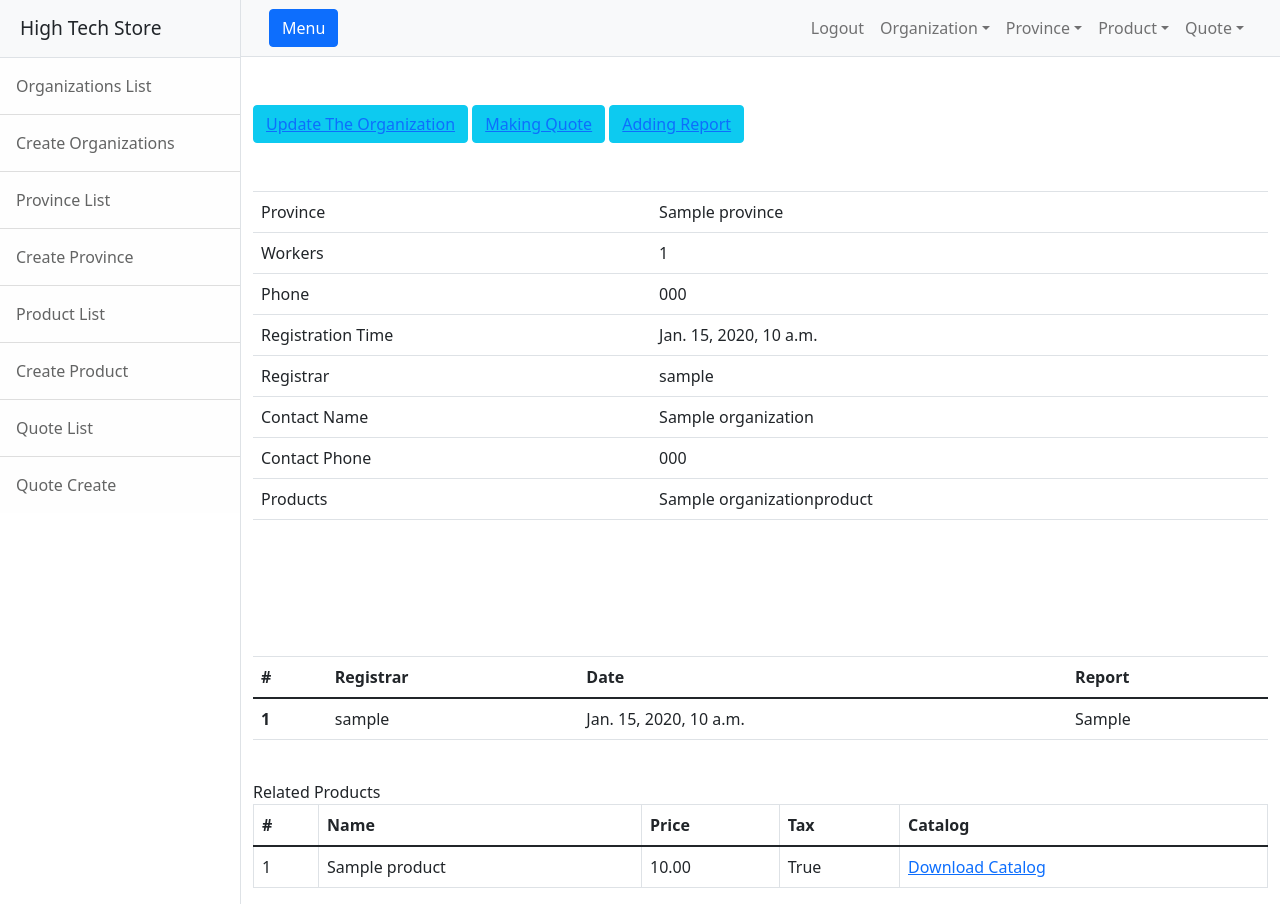
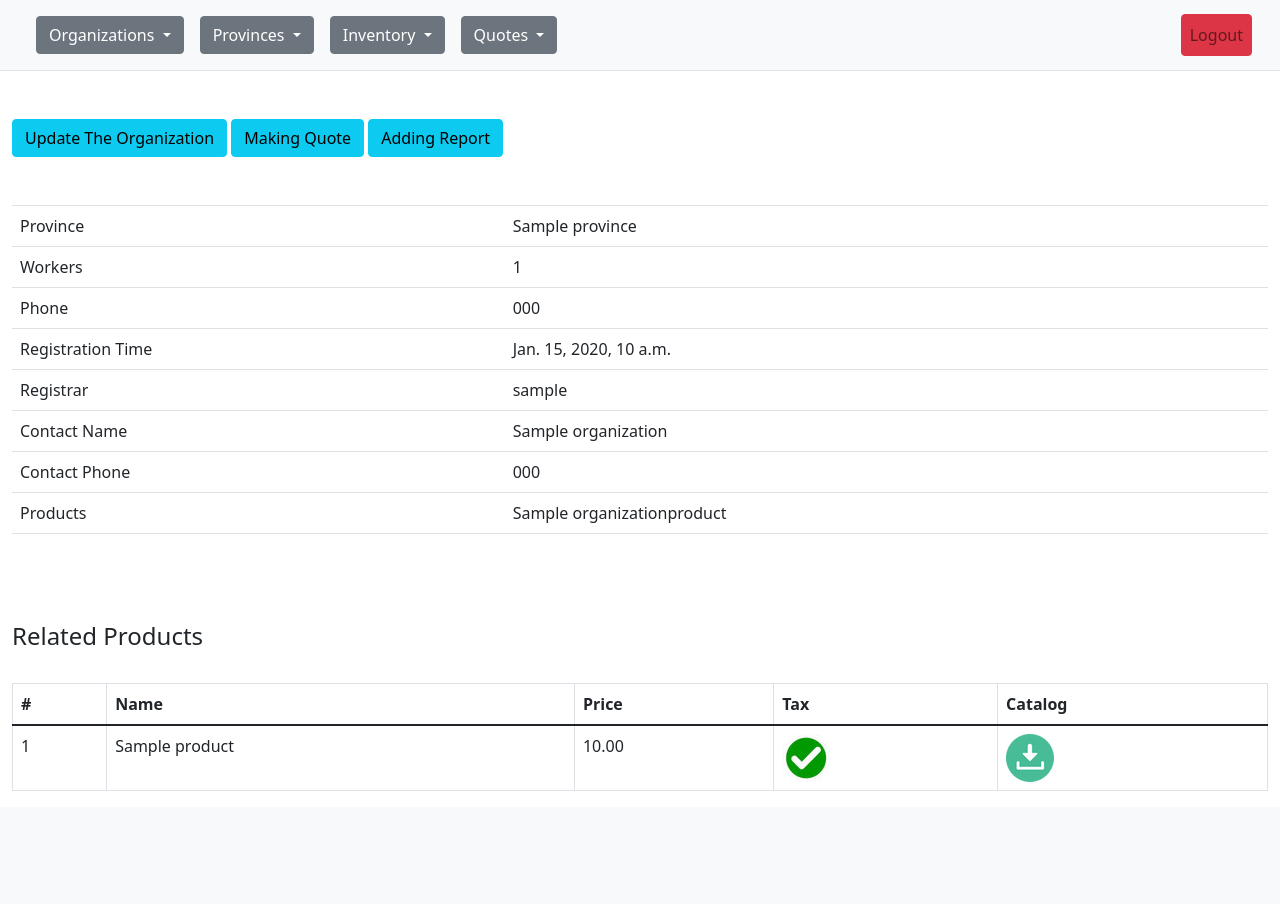
Before and after one commit to MohammadJavadShamloo/FinalProject_Maktab_50, a Django app: page /organization/detail/1/ in a window 1280 px wide. After the commit the page ends 791 px from the top, so only its background shows below. Run offline with Django 3.2, Linux system fonts and the light colour scheme; a user stored in the database is signed in; tables that the repository leaves empty hold one stand-in row (values such as "Sample post"); parts of the project's set-up code (start-up, migrations or seed data) failed here and were passed over; some libraries are stand-ins or nearby versions.

Commit message:
Some Changes in Templates

```diff
--- a/quote/models.py
+++ b/quote/models.py
@@ -44,7 +44,7 @@ class Quote(models.Model):
     updating_date = models.DateTimeField(auto_now=True)
 
     class Meta:
-        ordering = ['registration_date', ]
+        ordering = ['-registration_date', ]
 
     def __str__(self):
         return f'Quote Number {self.id}'
--- a/quote/views.py
+++ b/quote/views.py
@@ -60,7 +60,7 @@ class QuoteListView(ListView):
 
 class QuoteDetailView(DetailView):
     """
-    Class Based View FOr Showing Details Of A Quote
+    Class Based View For Showing Details Of A Quote
     """
     model = Quote
     template_name = 'quote/detail.html'
--- a/templates/auth/logout.html
+++ b/templates/auth/logout.html
@@ -6,7 +6,7 @@
             <h1>Logged out</h1>
             <p>Thanks for spending some quality time with the Web site today.</p>
             <p>You can Login using below link or link in navbar.</p>
-            <p><a href="{% url 'login' %}">Log in again</a></p>
+            <p><a class="btn btn-success" href="{% url 'login' %}">Log in again</a></p>
             <br class="clear">
         </div>
         <!-- END Content -->
--- a/templates/base.html
+++ b/templates/base.html
@@ -16,86 +16,69 @@
     <script src="{% static 'js/bootstrap.bundle.min.js' %}"></script>
 </head>
 <body>
-<div class="d-flex" id="wrapper">
-    <!-- Sidebar-->
-    {% if request.user.is_authenticated %}
-        <div class="border-end bg-white" id="sidebar-wrapper">
-            <div class="sidebar-heading border-bottom bg-light">High Tech Store</div>
-            <div class="list-group list-group-flush">
-                <a class="list-group-item list-group-item-action list-group-item-light p-3"
-                   href="{% url 'organization:organization_list' %}">Organizations List</a>
-                <a class="list-group-item list-group-item-action list-group-item-light p-3"
-                   href="{% url 'organization:organization_create' %}">Create Organizations</a>
-                <a class="list-group-item list-group-item-action list-group-item-light p-3"
-                   href="{% url 'organization:province_list' %}">Province List</a>
-                <a class="list-group-item list-group-item-action list-group-item-light p-3"
-                   href="{% url 'organization:province_create' %}">Create Province</a>
-                <a class="list-group-item list-group-item-action list-group-item-light p-3"
-                   href="{% url 'inventory:product_list' %}">Product List</a>
-                <a class="list-group-item list-group-item-action list-group-item-light p-3"
-                   href="{% url 'inventory:product_create' %}">Create Product</a>
-                <a class="list-group-item list-group-item-action list-group-item-light p-3"
-                   href="{% url 'quote:quote_list' %}">Quote List</a>
-                <a class="list-group-item list-group-item-action list-group-item-light p-3"
-                   href="{% url 'quote:quote_create' %}">Quote Create</a>
-            </div>
-        </div>
-    {% endif %}
 <!-- Page content wrapper-->
 <div id="page-content-wrapper">
     <!-- Top navigation-->
     <nav class="navbar navbar-expand-lg navbar-light bg-light border-bottom">
         <div class="container-fluid">
-                {% if request.user.is_authenticated %}
-                    <button class="btn btn-primary" id="sidebarToggle">Menu</button>
-                {% endif %}
             <button class="navbar-toggler" type="button" data-bs-toggle="collapse"
                     data-bs-target="#navbarSupportedContent" aria-controls="navbarSupportedContent"
                     aria-expanded="false" aria-label="Toggle navigation"><span class="navbar-toggler-icon"></span>
             </button>
             <div class="collapse navbar-collapse" id="navbarSupportedContent">
-                    <ul class="navbar-nav ms-auto mt-2 mt-lg-0">
+                <ul class="navbar-nav me-auto mt-auto mt-lg-0">
                     {% if request.user.is_authenticated %}
-                            <li class="nav-item"><a class="nav-link" href="{% url 'logout' %}">Logout</a></li>
-                            <li class="nav-item dropdown">
-                                <a class="nav-link dropdown-toggle" id="navbarDropdown" href="#" role="button"
-                                   data-bs-toggle="dropdown" aria-haspopup="true" aria-expanded="false">Organization</a>
+                        <li class="nav-item dropdown m-2">
+                            <button class="btn btn-secondary dropdown-toggle" type="button" id="dropdownMenuButton1"
+                                    data-bs-toggle="dropdown" aria-expanded="false">
+                                Organizations
+                            </button>
                             <div class="dropdown-menu dropdown-menu-end" aria-labelledby="navbarDropdown">
-                                    <a class="dropdown-item" href="{% url 'organization:organization_create' %}">Create
-                                        Organization</a>
-                                    <a class="dropdown-item" href="{% url 'organization:organization_list' %}">List
-                                        Organization</a>
+                                <a class="dropdown-item" href="{% url 'organization:organization_create' %}">Create Organization</a>
+                                <a class="dropdown-item" href="{% url 'organization:organization_list' %}">List Organization</a>
                             </div>
                         </li>
-                            <li class="nav-item dropdown">
-                                <a class="nav-link dropdown-toggle" id="navbarDropdown" href="#" role="button"
-                                   data-bs-toggle="dropdown" aria-haspopup="true" aria-expanded="false">Province</a>
+                        <li class="nav-item dropdown m-2">
+                            <button class="btn btn-secondary dropdown-toggle" type="button" id="dropdownMenuButton1"
+                                    data-bs-toggle="dropdown" aria-expanded="false">
+                                Provinces
+                            </button>
                             <div class="dropdown-menu dropdown-menu-end" aria-labelledby="navbarDropdown">
-                                    <a class="dropdown-item" href="{% url 'organization:province_create' %}">Create
-                                        Province</a>
-                                    <a class="dropdown-item" href="{% url 'organization:province_list' %}">Province List</a>
+                                <a class="dropdown-item" href="{% url 'organization:province_create' %}">Create Province</a>
+                                <a class="dropdown-item" href="{% url 'organization:province_list' %}">Province Province</a>
                             </div>
                         </li>
-                            <li class="nav-item dropdown">
-                                <a class="nav-link dropdown-toggle" id="navbarDropdown" href="#" role="button"
-                                   data-bs-toggle="dropdown" aria-haspopup="true" aria-expanded="false">Product</a>
+                        <li class="nav-item dropdown m-2">
+                            <button class="btn btn-secondary dropdown-toggle" type="button" id="dropdownMenuButton1"
+                                    data-bs-toggle="dropdown" aria-expanded="false">
+                                Inventory
+                            </button>
                             <div class="dropdown-menu dropdown-menu-end" aria-labelledby="navbarDropdown">
-                                    <a class="dropdown-item" href="{% url 'inventory:product_create' %}">Create
-                                        Product</a>
+                                <a class="dropdown-item" href="{% url 'inventory:product_create' %}">Create Product</a>
                                 <a class="dropdown-item" href="{% url 'inventory:product_list' %}">List Product</a>
                             </div>
                         </li>
-                            <li class="nav-item dropdown">
-                                <a class="nav-link dropdown-toggle" id="navbarDropdown" href="#" role="button"
-                                   data-bs-toggle="dropdown" aria-haspopup="true" aria-expanded="false">Quote</a>
+                        <li class="nav-item dropdown m-2">
+                            <button class="btn btn-secondary dropdown-toggle" type="button" id="dropdownMenuButton1"
+                                    data-bs-toggle="dropdown" aria-expanded="false">
+                                Quotes
+                            </button>
                             <div class="dropdown-menu dropdown-menu-end" aria-labelledby="navbarDropdown">
-                                    <a class="dropdown-item" href="{% url 'quote:quote_create' %}">Create
-                                        Quote</a>
+                                <a class="dropdown-item" href="{% url 'quote:quote_create' %}">Create Quote</a>
                                 <a class="dropdown-item" href="{% url 'quote:quote_list' %}">List Quote</a>
                             </div>
                         </li>
+                    {% endif %}
+                </ul>
+                <ul class="navbar-nav ms-auto">
+                    {% if request.user.is_authenticated %}
+                        <li class="nav-item">
+                            <a class="nav-link btn btn-danger" href="{% url 'logout' %}">Logout</a>
+                        </li>
                     {% else %}
-                            <li class="nav-item"><a class="nav-link" href="{% url 'login' %}">Login</a></li>
+                        <li class="nav-item">
+                            <a class="nav-link btn btn-success" href="{% url 'login' %}">Login</a>
+                        </li>
                     {% endif %}
                 </ul>
             </div>
@@ -111,6 +94,7 @@
 </div>
 <!-- Bootstrap core JS-->
 <script src="https://cdn.jsdelivr.net/npm/bootstrap@5.0.2/dist/js/bootstrap.bundle.min.js"></script>
+<script src="https://cdn.jsdelivr.net/npm/js-cookie@2.2.1/src/js.cookie.min.js"></script>
 <!-- Core theme JS-->
 <script src="{% static 'js/scripts.js' %}"></script>
 {% block script %}{% endblock %}
--- a/templates/organization/detail.html
+++ b/templates/organization/detail.html
@@ -1,15 +1,15 @@
 {% extends 'base.html' %}
+{% load static %}
 
 {% block title %}{{ organization.name }}{% endblock %}
 
 {% block content %}
     <br>
     <br>
-    <button type="button" class="btn btn-info"><a href="{% url 'organization:organization_update' organization.id %}">Update
-        The Organization</a></button>
-    <button type="button" class="btn btn-info"><a href="{% url 'quote:quote_create' %}">Making Quote</a></button>
-    <button type="button" class="btn btn-info"><a href="{% url 'followup:add_report' organization.id %}">Adding
-        Report</a></button>
+    <a class="btn btn-info" href="{% url 'organization:organization_update' organization.id %}">Update The
+        Organization</a>
+    <a class="btn btn-info" href="{% url 'quote:quote_create' %}">Making Quote</a>
+    <a class="btn btn-info" href="{% url 'followup:add_report' organization.id %}">Adding Report</a>
     <table class="h-75 table table-hover mt-5">
         <tbody>
         <tr>
@@ -49,31 +49,8 @@
     <br>
     <br>
     <br>
+    <h4> Related Products </h4>
     <br>
-    <br>
-    <table class="table table-hover">
-        <thead>
-        <tr>
-            <th scope="col">#</th>
-            <th scope="col">Registrar</th>
-            <th scope="col">Date</th>
-            <th scope="col">Report</th>
-        </tr>
-        </thead>
-        <tbody>
-        {% for followup in organization.followups.all %}
-            <tr>
-                <th scope="row">{{ forloop.counter }}</th>
-                <td>{{ followup.registrar }}</td>
-                <td>{{ followup.date }}</td>
-                <td>{{ followup.report|truncatewords:5 }}</td>
-            </tr>
-        {% endfor %}
-        </tbody>
-    </table>
-
-    <br>
-    Related Products
     <table class="table table-bordered">
         <thead>
         <tr>
@@ -90,8 +67,15 @@
                 <td>{{ forloop.counter }}</td>
                 <td>{{ related_product.name }}</td>
                 <td>{{ related_product.price }}</td>
-                <td>{{ related_product.tax }}</td>
-                <td><a href="{{ related_product.pdf_file.url }}">Download Catalog</a></td>
+                <td>
+                    {% if related_product.tax %}
+                        <img src="{% static 'assets/True.jpg' %}" alt="True Picture">
+                    {% else %}
+                        <img src="{% static 'assets/False.jpg' %}" alt="False Picture">
+                    {% endif %}
+                </td>
+                <td><a href="{{ related_product.pdf_file.url }}"><img
+                        src="{% static 'assets/download-icon.png' %}" alt="Download Icon"></a></td>
             </tr>
         {% endfor %}
         </tbody>
--- a/templates/organization/list.html
+++ b/templates/organization/list.html
@@ -6,7 +6,7 @@
         <thead>
         <tr>
             <th scope="col">No.</th>
-            <th scope="col">Organizations</th>
+            <th scope="col">Organization Detail</th>
             <th scope="col">Organization Name</th>
             <th scope="col">Registrar</th>
             <th scope="col">Contact</th>
@@ -17,11 +17,11 @@
         {% for organization in organization_list %}
             <tr>
                 <td>{{ forloop.counter }}</td>
-                <td><a href="{% url 'organization:organization_detail' organization.id %}">Show Organization</a></td>
+                <td><a class="btn btn-info" href="{% url 'organization:organization_detail' organization.id %}">Show Organization</a></td>
                 <td>{{ organization.name }}</td>
                 <td>{{ organization.registrar }}</td>
                 <td>{{ organization.contact_name }}</td>
-                <td><a href="{% url 'followup:add_report' organization.id %}">Adding Report</a></td>
+                <td><a class="btn btn-info" href="{% url 'followup:add_report' organization.id %}">Adding Report</a></td>
             </tr>
         {% endfor %}
         </tbody>
--- a/templates/quote/detail.html
+++ b/templates/quote/detail.html
@@ -4,7 +4,7 @@
 {% endblock %}
 
 {% block content %}
-    <table class="table table-striped">
+    <table class="table m-auto">
         <thead>
         <tr>
             <th scope="col"></th>
@@ -32,7 +32,7 @@
     </table>
     <br>
     <br>
-    Items :
+    <h4>Items : </h4>
     <br>
     <table class="table table-striped">
         <thead>
```
Also changed, not shown: followup/views.py (+10 -12 lines), quote/tasks.py (+11 -5 lines), requirments.txt (added, +32 -0 lines), templates/inventory/detail.html (+6 -6 lines), templates/inventory/list.html (+10 -3 lines), templates/organization/list_province.html (+6 -2 lines), templates/organization/report_from.html (+33 -2 lines), templates/quote/list.html (+4 -4 lines), final_project_crm/static/assets/False.jpg (added), final_project_crm/static/assets/True.jpg (added), final_project_crm/static/assets/download-icon.png (added), media/files/pic_files/2021/08/06/Screenshot_from_2021-07-22_14-18-55.png (added), 1 other file. Lines whose indentation alone changed are shown as unchanged.
